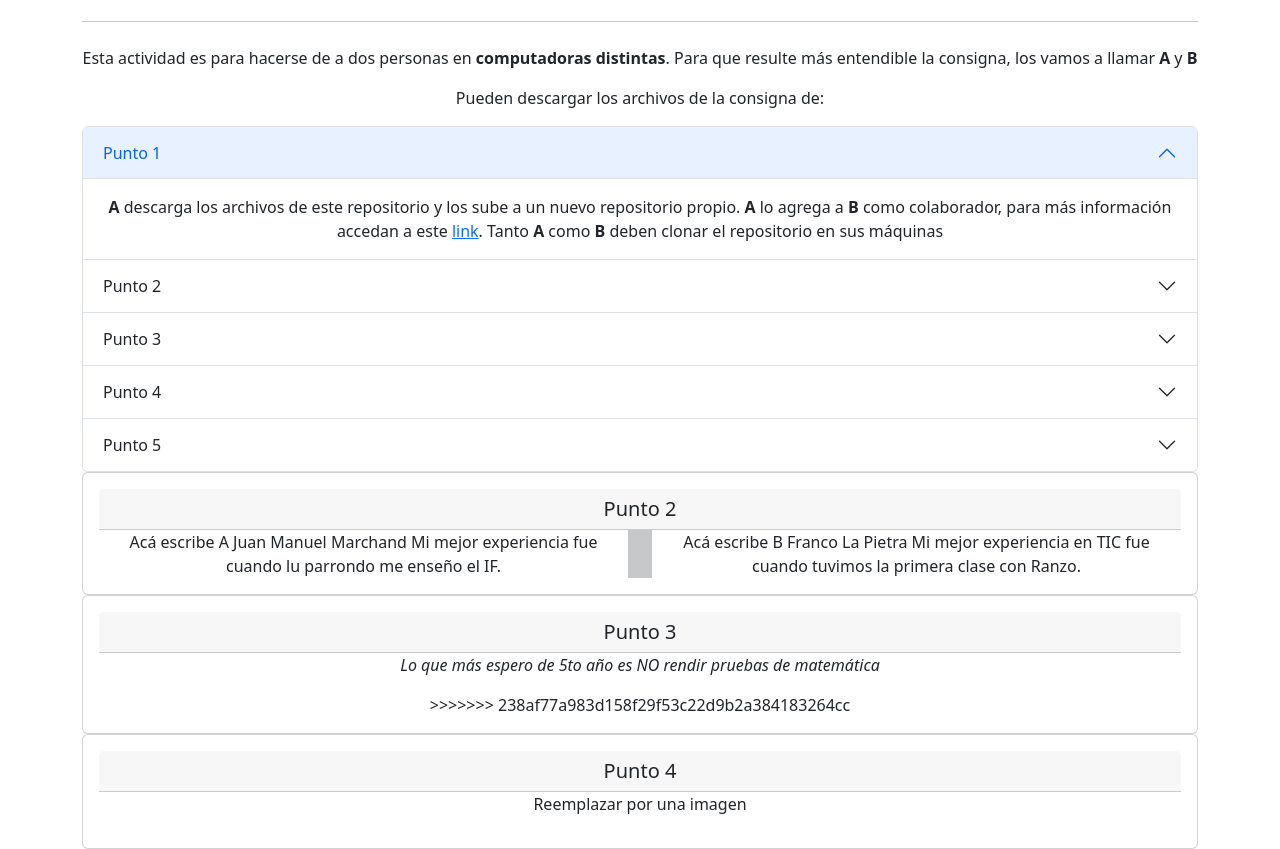
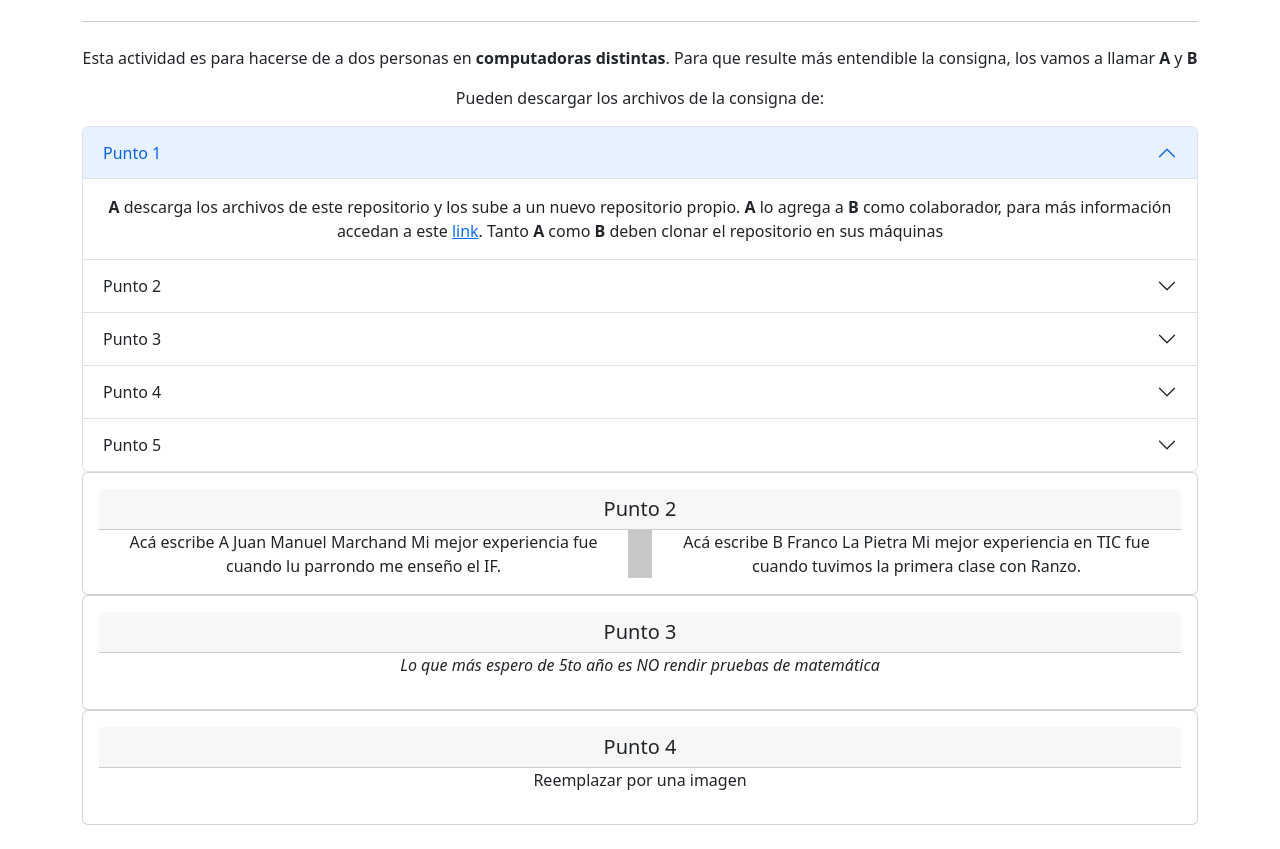
Before and after one commit to Juan-Marchand/Prueba, a plain HTML site: page index.html in a window 1280 px wide. Shown: the part 108-957 px from the top of the page. After the commit the page ends 933 px from the top, so only its background shows below. Drawn offline with nearby package versions, Linux system fonts and the light colour scheme.

Commit message:
conflict of interest arreglado

```diff
--- a/index.html
+++ b/index.html
@@ -102,7 +102,6 @@
             <div class="card-body">
             <h5 class="card-header">Punto 3</h5>
             <p><i>Lo que más espero de 5to año es NO rendir pruebas de matemática</i></p>
->>>>>>> 238af77a983d158f29f53c22d9b2a384183264cc
             </div>
       </div>
       <div class="card">
```
